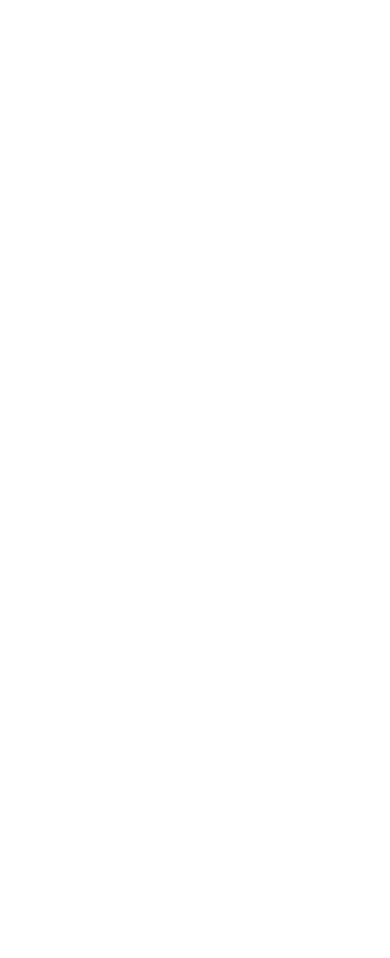
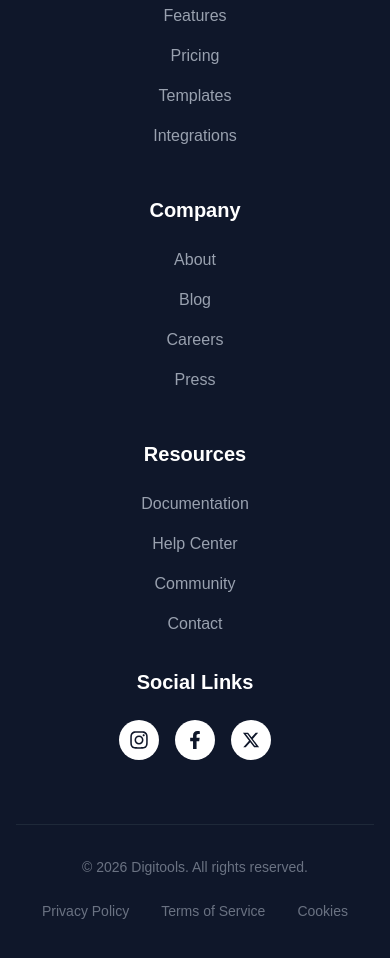
Before and after one commit to nasim20cse017/DigiTools, a React (Vite) app: page / in a window 390 px wide. Shown: the part 9880-10838 px from the top of the page. Before the commit the page ends 9556 px from the top, so only its background shows below. Built offline with nearby package versions, Linux system fonts and the light colour scheme.

Commit message:
Footer successfully designedwith fully Responsive

```diff
--- a/src/App.jsx
+++ b/src/App.jsx
@@ -9,6 +9,7 @@
 import GetStarted from './components/GetStarted/GetStarted'
 import Pricing from './components/PricingSection/Pricing'
 import Workflow from './components/Workflow/Workflow'
+import Footer from './components/Footer/Footer'
 
 function App() {
   const [cart, setCart] = useState([]);
@@ -26,6 +27,7 @@
         <GetStarted></GetStarted>
         <Pricing></Pricing>
         <Workflow></Workflow>
+        <Footer></Footer>
 
 
 
--- /dev/null
+++ b/src/components/Footer/Footer.jsx
@@ -0,0 +1,79 @@
+import React from 'react';
+import { FaInstagram, FaFacebookF } from 'react-icons/fa';
+import { FaXTwitter } from 'react-icons/fa6';
+
+const Footer = () => {
+  const currentYear = new Date().getFullYear();
+
+  return (
+    <footer className="bg-[#0F172A] text-white pt-20 pb-10 px-4">
+      <div className="max-w-7xl mx-auto">
+        <div className="grid grid-cols-1 md:grid-cols-2 lg:grid-cols-5 gap-12 mb-16 text-center md:text-left">
+
+          <div className="lg:col-span-2">
+            <h2 className="text-3xl font-extrabold mb-6 tracking-tight">DigiTools</h2>
+            <p className="text-gray-400 text-lg leading-relaxed md:max-w-sm">
+              Premium digital tools for creators, professionals, and businesses.
+              Work smarter with our suite of powerful tools.
+            </p>
+          </div>
+
+          <div>
+            <h4 className="text-xl font-bold mb-6">Product</h4>
+            <ul className="space-y-4 text-gray-400">
+              <li><a href="#" className="hover:text-white transition-colors">Features</a></li>
+              <li><a href="#" className="hover:text-white transition-colors">Pricing</a></li>
+              <li><a href="#" className="hover:text-white transition-colors">Templates</a></li>
+              <li><a href="#" className="hover:text-white transition-colors">Integrations</a></li>
+            </ul>
+          </div>
+
+          <div>
+            <h4 className="text-xl font-bold mb-6">Company</h4>
+            <ul className="space-y-4 text-gray-400">
+              <li><a href="#" className="hover:text-white transition-colors">About</a></li>
+              <li><a href="#" className="hover:text-white transition-colors">Blog</a></li>
+              <li><a href="#" className="hover:text-white transition-colors">Careers</a></li>
+              <li><a href="#" className="hover:text-white transition-colors">Press</a></li>
+            </ul>
+          </div>
+
+          <div>
+            <h4 className="text-xl font-bold mb-6">Resources</h4>
+            <ul className="space-y-4 text-gray-400 mb-8">
+              <li><a href="#" className="hover:text-white transition-colors">Documentation</a></li>
+              <li><a href="#" className="hover:text-white transition-colors">Help Center</a></li>
+              <li><a href="#" className="hover:text-white transition-colors">Community</a></li>
+              <li><a href="#" className="hover:text-white transition-colors">Contact</a></li>
+            </ul>
+
+            <h4 className="text-xl font-bold mb-6">Social Links</h4>
+            <div className="flex gap-4 justify-center md:justify-start ml-0 md:-ml-[15px]">
+              <a href="#" className="w-10 h-10 rounded-full bg-white flex items-center justify-center text-[#0F172A] hover:bg-gray-200 transition-all">
+                <FaInstagram size={20} />
+              </a>
+              <a href="#" className="w-10 h-10 rounded-full bg-white flex items-center justify-center text-[#0F172A] hover:bg-gray-200 transition-all">
+                <FaFacebookF size={18} />
+              </a>
+              <a href="#" className="w-10 h-10 rounded-full bg-white flex items-center justify-center text-[#0F172A] hover:bg-gray-200 transition-all">
+                <FaXTwitter size={18} />
+              </a>
+            </div>
+          </div>
+
+        </div>
+
+        <div className="border-t border-gray-800 pt-8 flex flex-col  md:flex-row md:justify-between items-center gap-6 text-gray-500 text-sm">
+          <p>© {currentYear} Digitools. All rights reserved.</p>
+          <div className="flex gap-8">
+            <a href="#" className="hover:text-white transition-colors">Privacy Policy</a>
+            <a href="#" className="hover:text-white transition-colors">Terms of Service</a>
+            <a href="#" className="hover:text-white transition-colors">Cookies</a>
+          </div>
+        </div>
+      </div>
+    </footer>
+  );
+};
+
+export default Footer;
```
